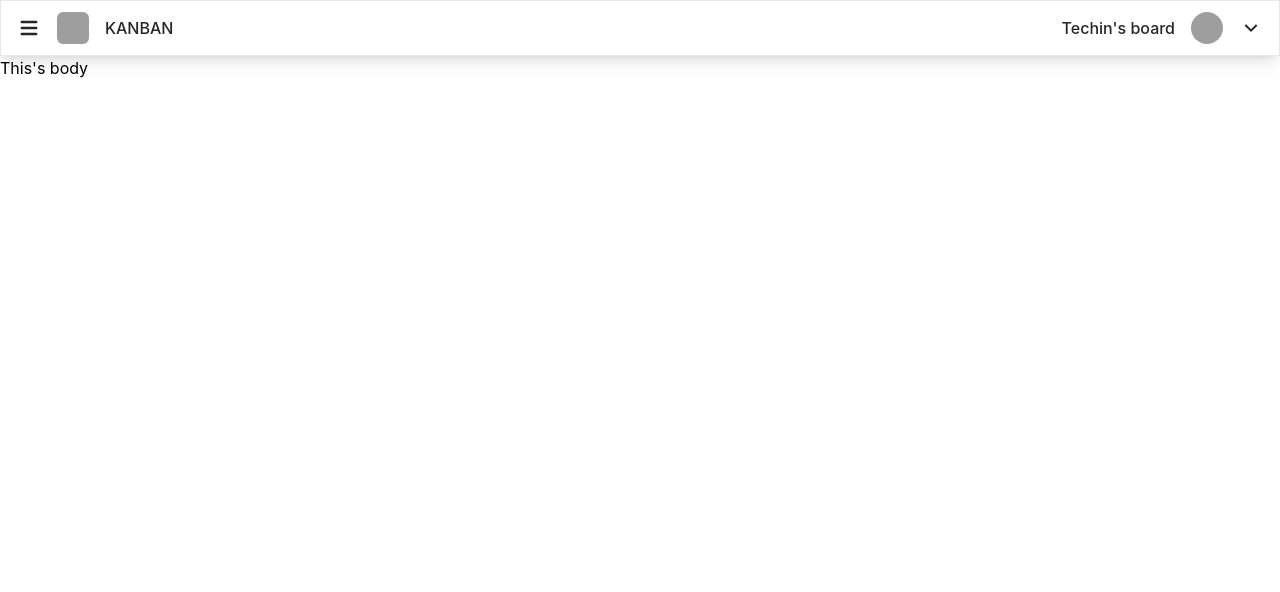
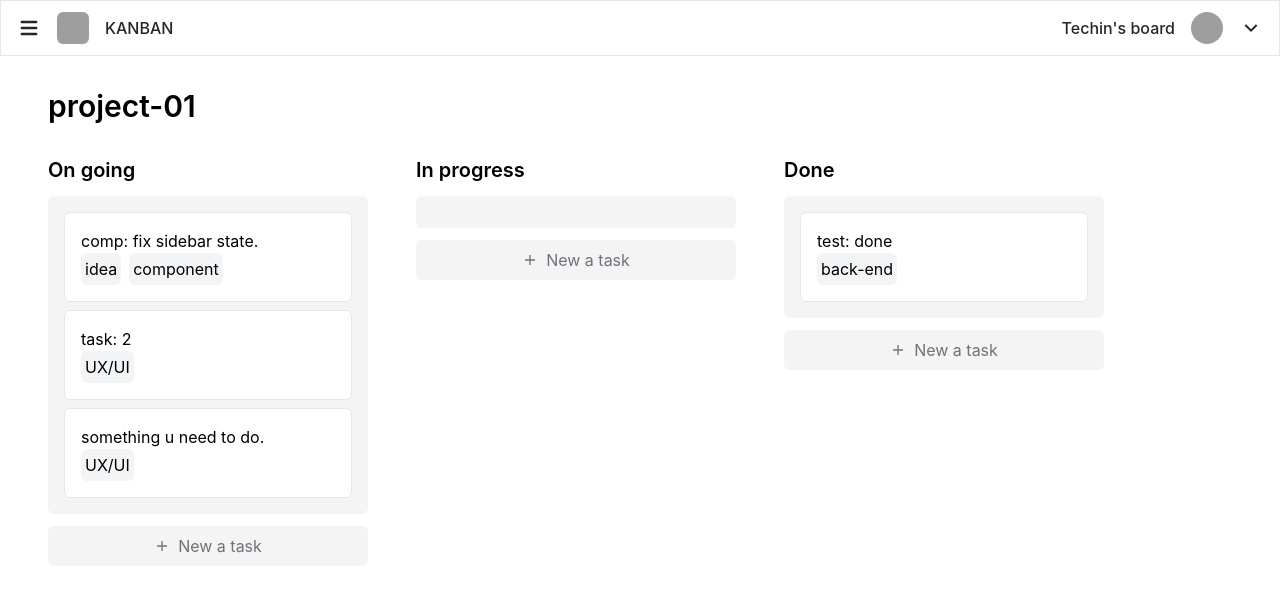
Before and after one commit to ChinjiroO/kanban-board, a React (Create React App) app in the folder client/: page / in a window 1280 px wide. Shown: the top 592 px of the page. Built offline with nearby package versions, Linux system fonts and the light colour scheme; grey boxes are pictures that could not be loaded.

Commit message:
add: board component in App.jsx

```diff
--- a/client/src/App.jsx
+++ b/client/src/App.jsx
@@ -2,6 +2,7 @@ import React, { useState } from "react";
 
 import Navbar from "./components/Navbar";
 import Sidebar from "./components/Sidebar";
+import Board from "./components/Board";
 
 function App() {
   const [open, setOpen] = useState(false);
@@ -12,9 +13,9 @@ function App() {
   return (
     <div className="h-screen overflow-hidden">
       <Navbar onClick={handleOpen} open={open} />
-			<main className="flex">
+      <main className="flex bg-white h-full">
         {open ? <Sidebar /> : null}
-				<div className="">This's body</div>
+        <Board />
       </main>
     </div>
   );
```
Lines whose indentation alone changed are shown as unchanged.
